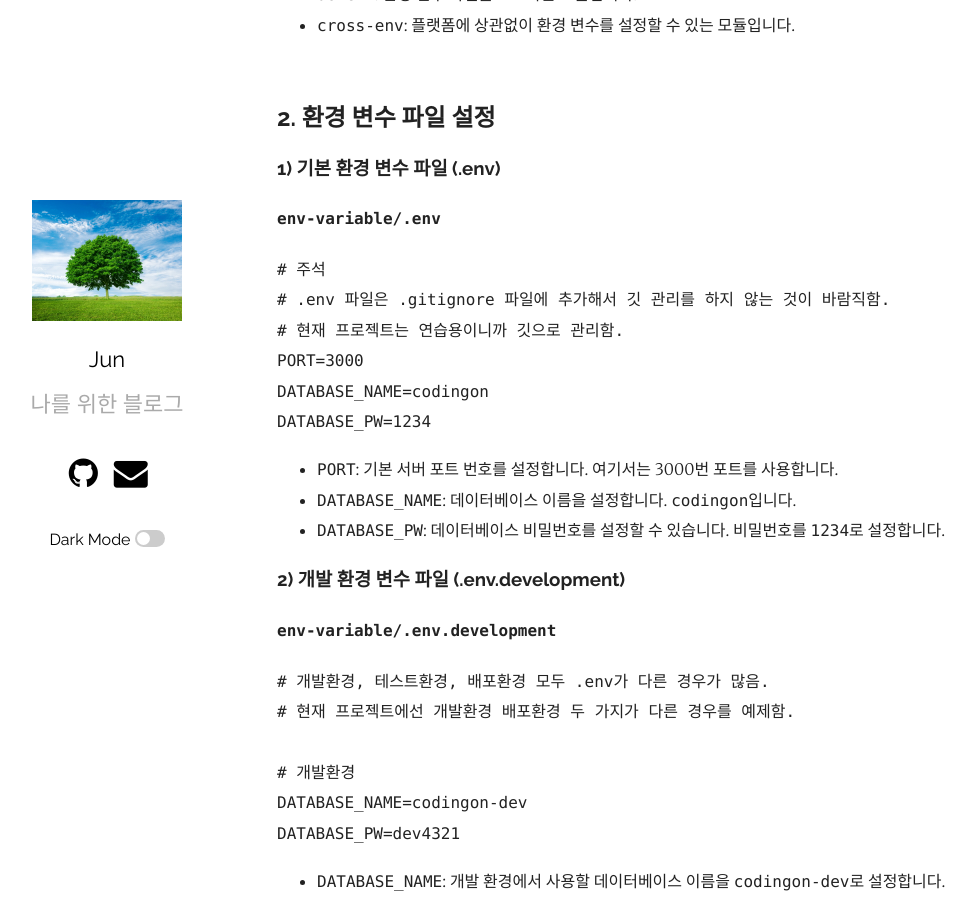
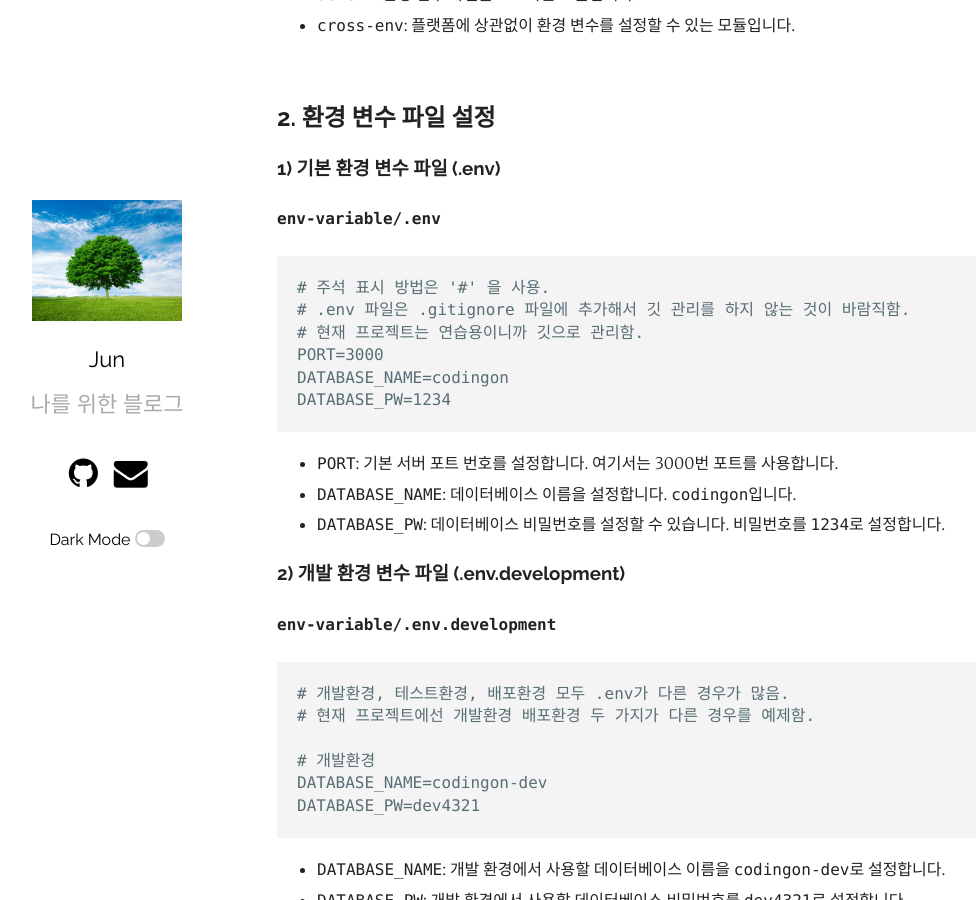
Before and after one commit to ymind14563/ymind14563.github.io, a Jekyll site: the page built from _posts/2024-08-03-blog(1).markdown, in a window 1280 px wide and 900 px high, scrolled down 885 px. Shown: the whole window, without its empty margins (78-1054 px from the left). Built offline with Jekyll 4.4.1, drawn with Linux system fonts in a browser that asks for light colours.

Commit message:
edit blog

````diff
--- a/_posts/2024-08-03-blog(1).markdown
+++ b/_posts/2024-08-03-blog(1).markdown
@@ -47,8 +47,8 @@ npm install express dotenv cross-env
 
 #### `env-variable/.env`
 
-```env
-# 주석
+```
+# 주석 표시 방법은 '#' 을 사용.
 # .env 파일은 .gitignore 파일에 추가해서 깃 관리를 하지 않는 것이 바람직함.
 # 현재 프로젝트는 연습용이니까 깃으로 관리함.
 PORT=3000
@@ -64,7 +64,7 @@ DATABASE_PW=1234
 
 #### `env-variable/.env.development`
 
-```env
+```
 # 개발환경, 테스트환경, 배포환경 모두 .env가 다른 경우가 많음.
 # 현재 프로젝트에선 개발환경 배포환경 두 가지가 다른 경우를 예제함.
 
@@ -80,7 +80,7 @@ DATABASE_PW=dev4321
 
 #### `env-variable/.env.production`
 
-```env
+```
 # 개발환경, 테스트환경, 배포환경 모두 .env가 다른 경우가 많음.
 # 현재 프로젝트에선 개발환경 배포환경 두 가지가 다른 경우를 예제함.
 
````
